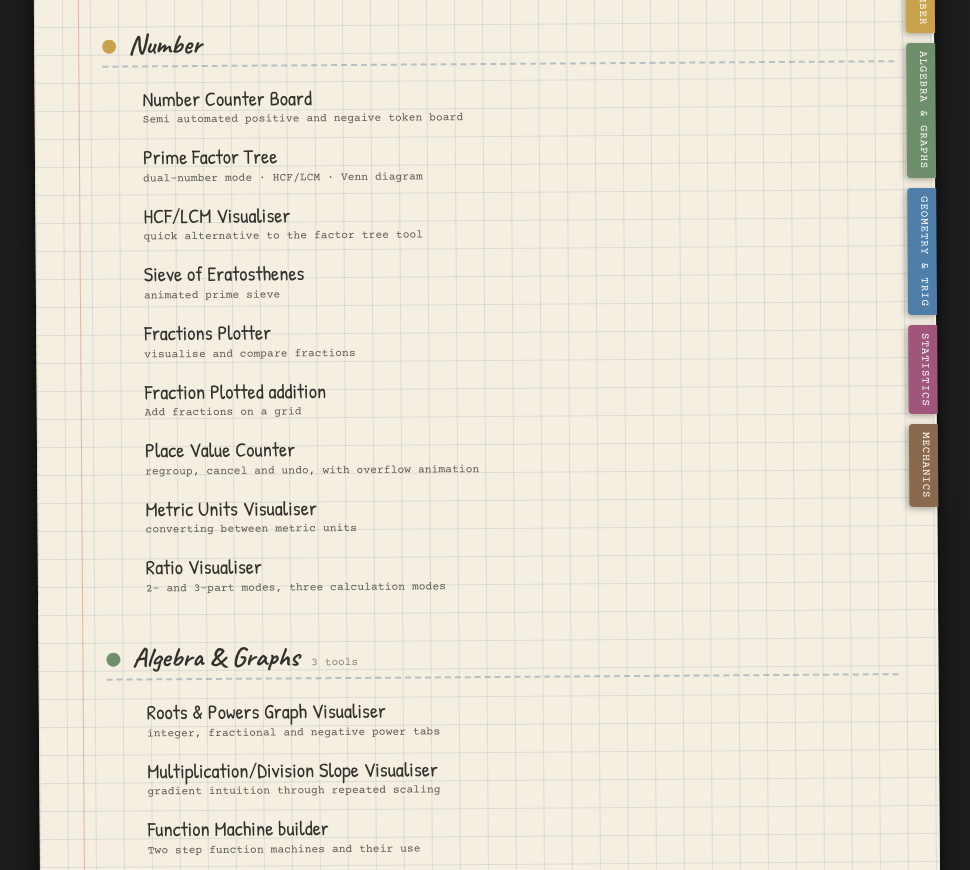
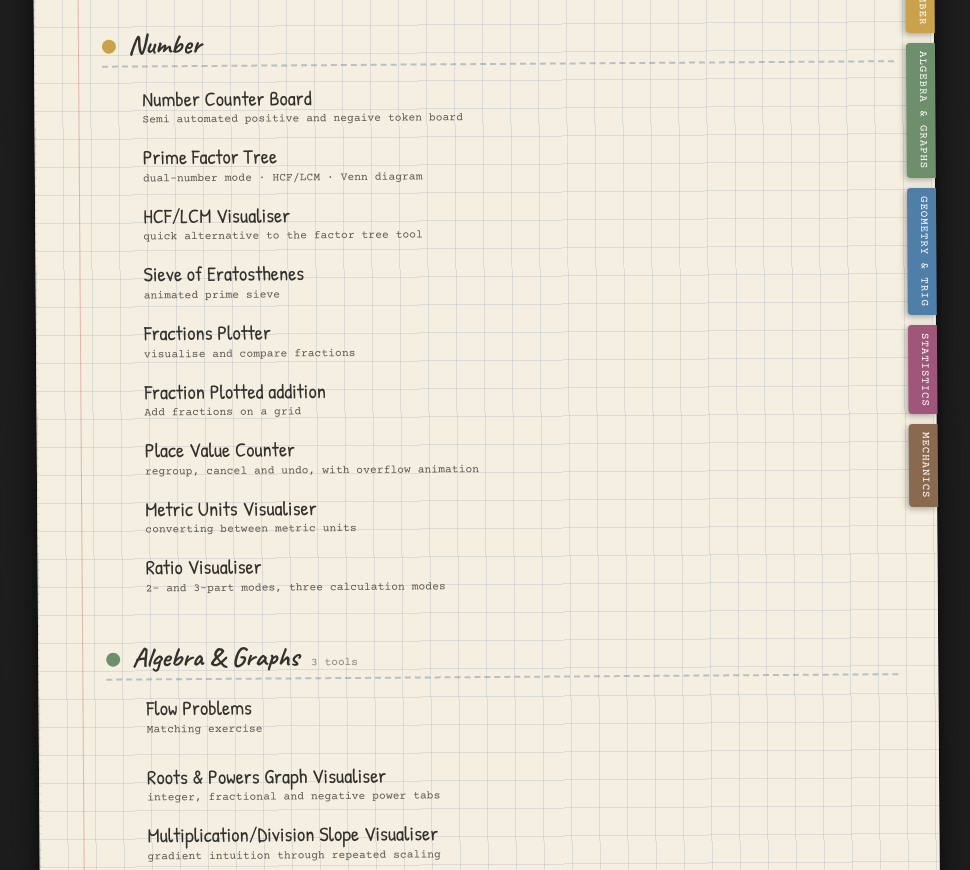
Before and after one commit to MogcatMath/MogcatMath, a plain HTML site: page index.html in a window 1280 px wide. Shown: the part 215-1085 px from the top of the page, without its empty margins (144-1114 px from the left). Drawn offline with nearby package versions, Linux system fonts and the light colour scheme.

Commit message:
Update index.html

```diff
--- a/index.html
+++ b/index.html
@@ -366,6 +366,13 @@
         <h2>Algebra &amp; Graphs</h2>
         <span class="count">3 tools</span>
       </div>
+
+    <li class="tool">
+          <svg class="tick" viewBox="0 0 24 24"><path d="M4 12 L10 18 L20 5"/></svg>
+          <div><a class="tool-link" href="Flow Problems.html">Flow Problems</a>
+          <span class="tool-desc">Matching exercise</span></div>
+        </li>
+
       <ul class="tool-list">
         <li class="tool">
           <svg class="tick" viewBox="0 0 24 24"><path d="M4 12 L10 18 L20 5"/></svg>
```
